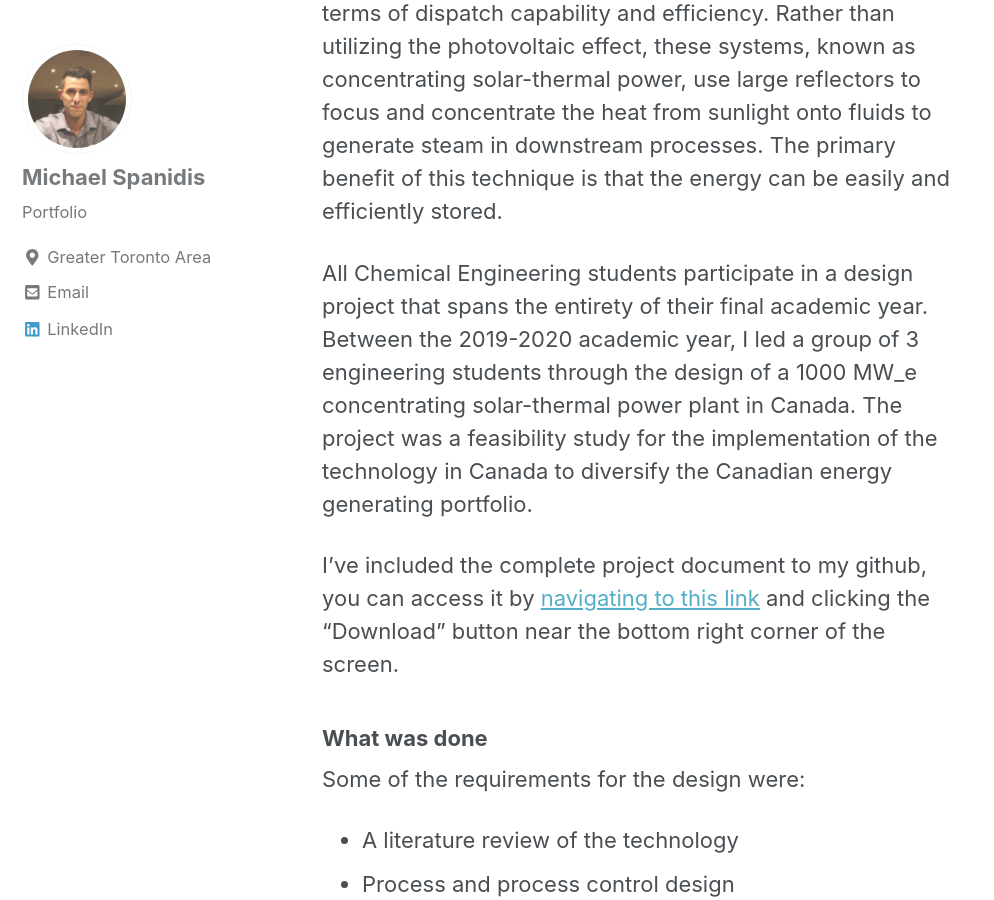
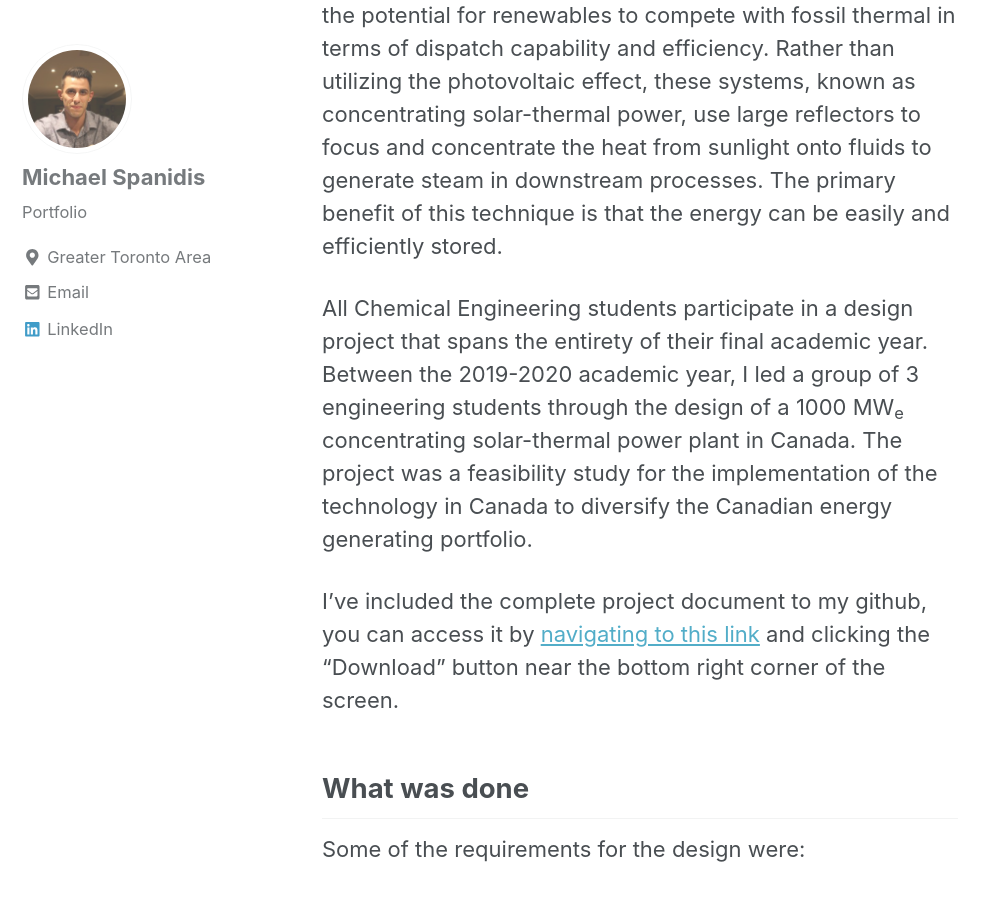
Before and after one commit to michaelspanidis/michaelspanidis.github.io, a Jekyll site: the page built from _posts/2020-09-11-capstone.md, in a window 1280 px wide and 900 px high, scrolled down 814 px. Shown: the whole window, without its empty margins (0-994 px from the left). Built offline with Jekyll 4.4.1, drawn with Linux system fonts in a browser that asks for light colours; nearby versions of some CDN libraries.

Commit message:
changes16

```diff
--- a/_posts/2020-09-11-capstone.md
+++ b/_posts/2020-09-11-capstone.md
@@ -6,14 +6,14 @@
 excerpt: "Thermal Design, Mechanical Design, Process Design, Sustainability"
 mathjax: "true"
 ---
-### About the project
+## <span style="font-family:Arial Nova;color:red;">About the project</span>
 There are stark implications related to our current energy use. In early 2020, the World Economic Forum reported that the risk of climate action failure presents a greater impact to the global society in comparison to the deployment of weapons of mass destruction. As a response, governments worldwide are looking for new, cost effective, and low carbon sources of energy that can meet the demands of their societies. Most renewable generating technologies, such as wind, solar PV, and hydro, are unlikely to replace fossil thermal generation. These traditional renewables generate in an inherently transient nature and have issues load following for peak periods in energy demand. However, recent innovations in non-conventional solar have presented the potential for renewables to compete with fossil thermal in terms of dispatch capability and efficiency. Rather than utilizing the photovoltaic effect, these systems, known as concentrating solar-thermal power, use large reflectors to focus and concentrate the heat from sunlight onto fluids to generate steam in downstream processes. The primary benefit of this technique is that the energy can be easily and efficiently stored.
 
-All Chemical Engineering students participate in a design project that spans the entirety of their final academic year. Between the 2019-2020 academic year, I led a group of 3 engineering students through the design of a 1000 MW_e concentrating solar-thermal power plant in Canada. The project was a feasibility study for the implementation of the technology in Canada to diversify the Canadian energy generating portfolio.
+All Chemical Engineering students participate in a design project that spans the entirety of their final academic year. Between the 2019-2020 academic year, I led a group of 3 engineering students through the design of a 1000 MW<sub>e</sub> concentrating solar-thermal power plant in Canada. The project was a feasibility study for the implementation of the technology in Canada to diversify the Canadian energy generating portfolio.
 
 I've included the complete project document to my github, you can access it by [navigating to this link](https://github.com/michaelspanidis/michaelspanidis.github.io/blob/master/projectdocs/Sunwell%20Solar%20Power%20Facility%20Design%20of%20a%201000%20MW%20Concentrating%20Solar%20Power%20Plant.pdf) and clicking the "Download" button near the bottom right corner of the screen.
 
-### What was done
+## What was done
 Some of the requirements for the design were:
 * A literature review of the technology
 * Process and process control design
@@ -22,7 +22,7 @@
 * An economic/socio-economic analysis
 * An assessment on the sustainability of the design
 
-### Software and platforms used to complete the project
+## Software and platforms used to complete the project
 The project involved a variety of software and software packages.
 * All diagrams included in the project were developed in Visio.
 * Graphs and charts were developed in Tableau
```
